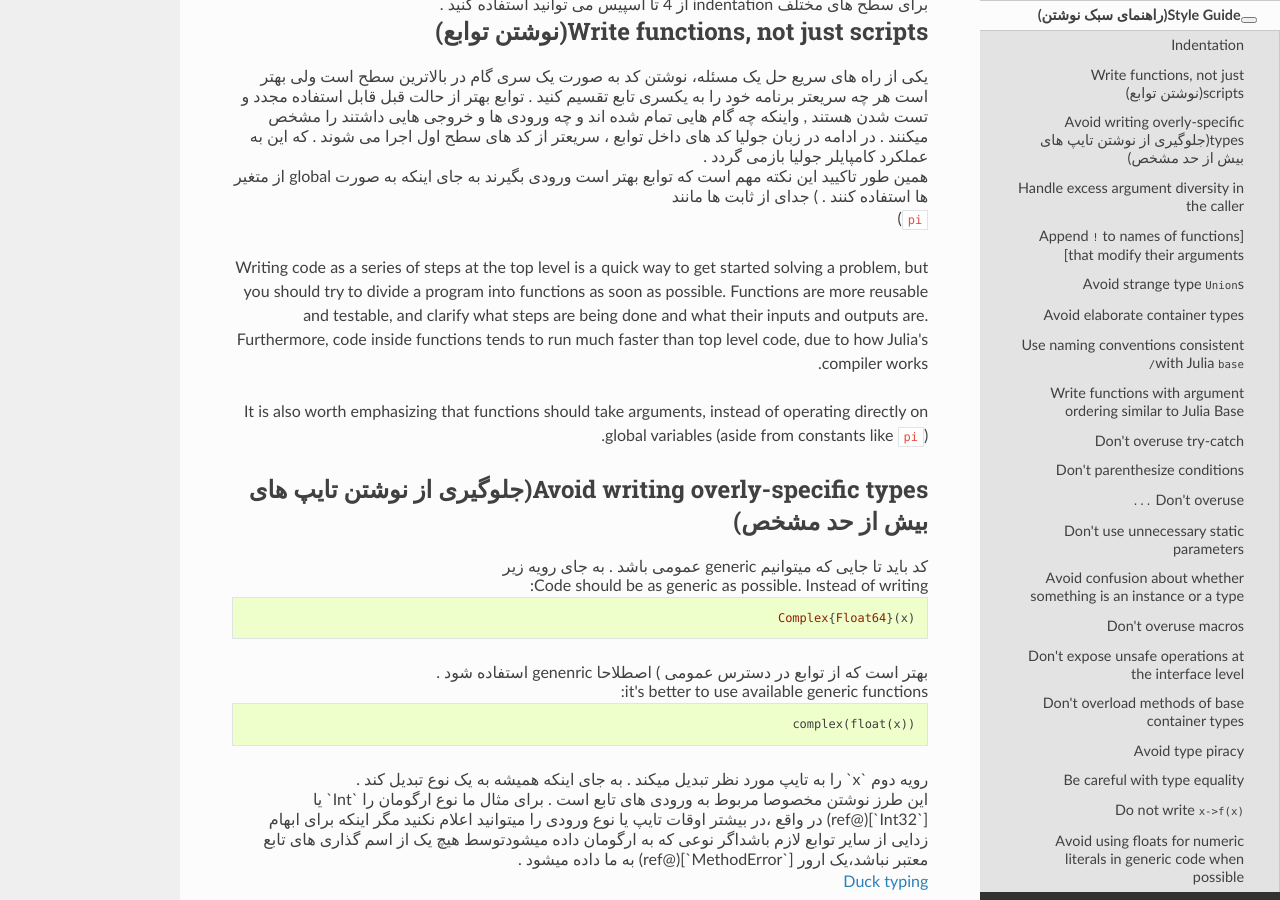
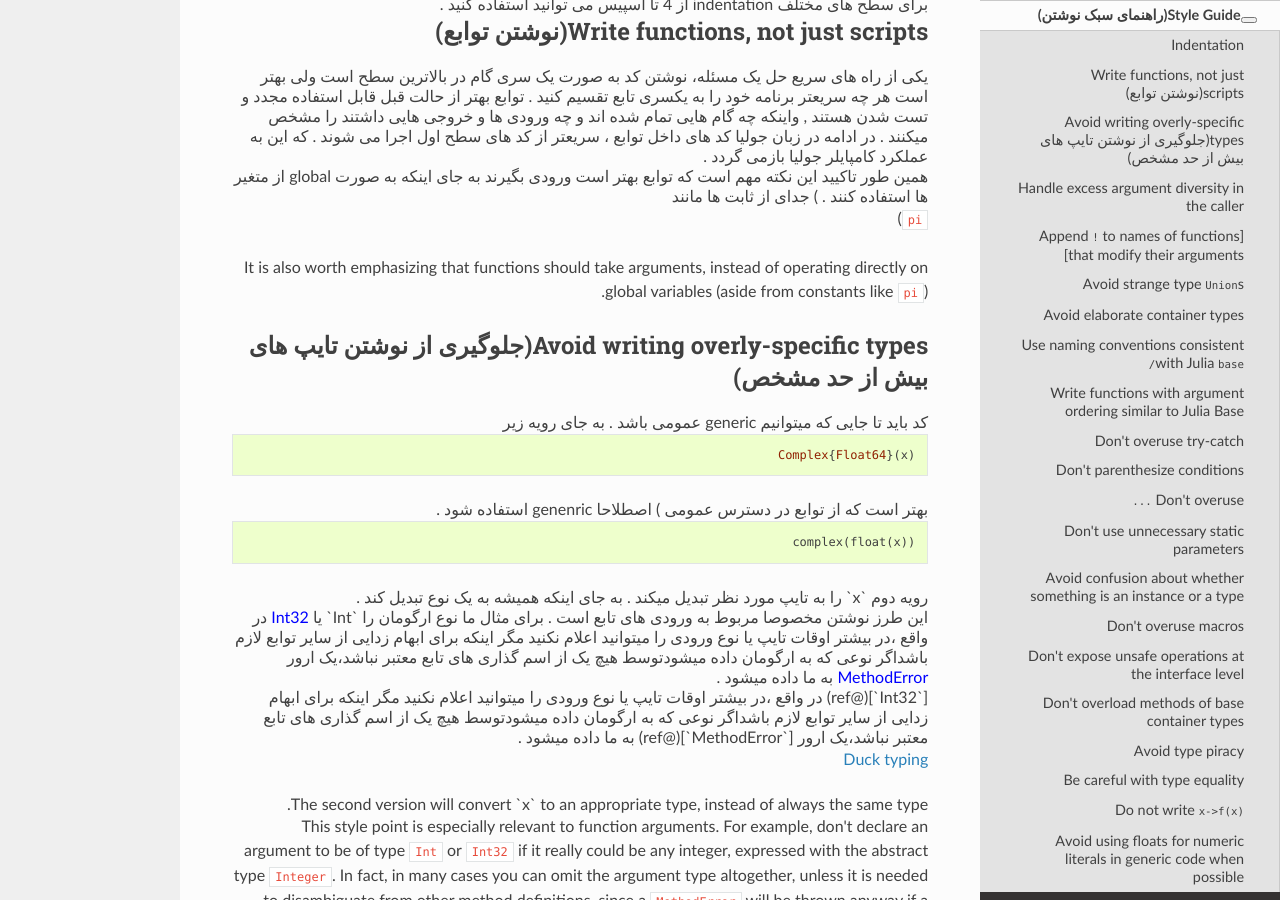
Before and after one commit to AppliedLinearAlgebra-Sharif/julia-docs, a Sphinx documentation site: the page built from docs/manual/style-guide.md, in a window 1280 px wide and 900 px high, scrolled down 287 px. Built offline with Sphinx 7.4.7 and the Read the Docs theme 2.0.0, drawn with Linux system fonts in a browser that asks for light colours; pages that are not in the unit, such as notebooks, are missing from menus.

Commit message:
Update style-guide.md

````diff
--- a/docs/manual/style-guide.md
+++ b/docs/manual/style-guide.md
@@ -44,12 +44,6 @@
 
   [`pi`](@ref))
 
-Writing code as a series of steps at the top level is a quick way to get started solving a problem,
-but you should try to divide a program into functions as soon as possible. Functions are more
-reusable and testable, and clarify what steps are being done and what their inputs and outputs
-are. Furthermore, code inside functions tends to run much faster than top level code, due to how
-Julia's compiler works.
-
 It is also worth emphasizing that functions should take arguments, instead of operating directly
 on global variables (aside from constants like [`pi`](@ref)).
 
@@ -62,7 +56,6 @@ on global variables (aside from constants like [`pi`](@ref)).
  .
  به جای رویه زیر
  </div>
-Code should be as generic as possible. Instead of writing:
 
 ```julia
 Complex{Float64}(x)
@@ -75,7 +68,6 @@ Complex{Float64}(x)
  استفاده شود
  .
  </div>
-it's better to use available generic functions:
 
 ```julia
 complex(float(x))
@@ -94,6 +86,12 @@ complex(float(x))
  برای مثال ما نوع ارگومان را
  `Int`
  یا
+ <span style='color: blue'>Int32</span>
+ در واقع  ،در بیشتر اوقات تایپ یا نوع ورودی را میتوانید اعلام نکنید مگر اینکه برای ابهام زدایی از سایر توابع لازم باشداگر نوعی که به ارگومان داده میشودتوسط هیچ یک از
+اسم گذاری های تابع معتبر نباشد،یک ارور
+ <span style='color: blue'>MethodError</span>
+ به ما داده میشود
+ .
  </div>
  [`Int32`](@ref)
  در واقع  ،در بیشتر اوقات تایپ یا نوع ورودی را میتوانید اعلام نکنید مگر اینکه برای ابهام زدایی از سایر توابع لازم باشداگر نوعی که به ارگومان داده میشودتوسط هیچ یک از  اسم گذاری های تابع معتبر نباشد،یک ارور
````
